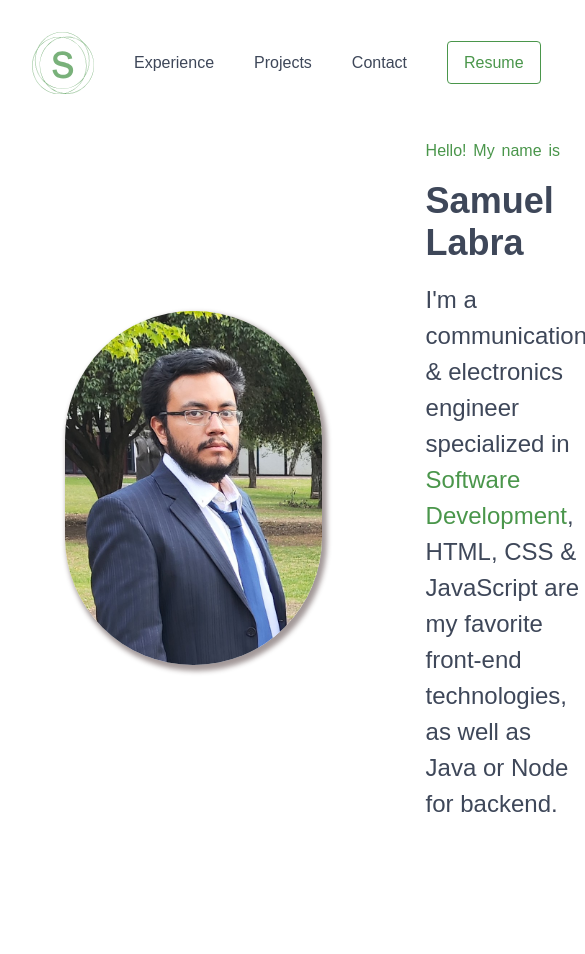
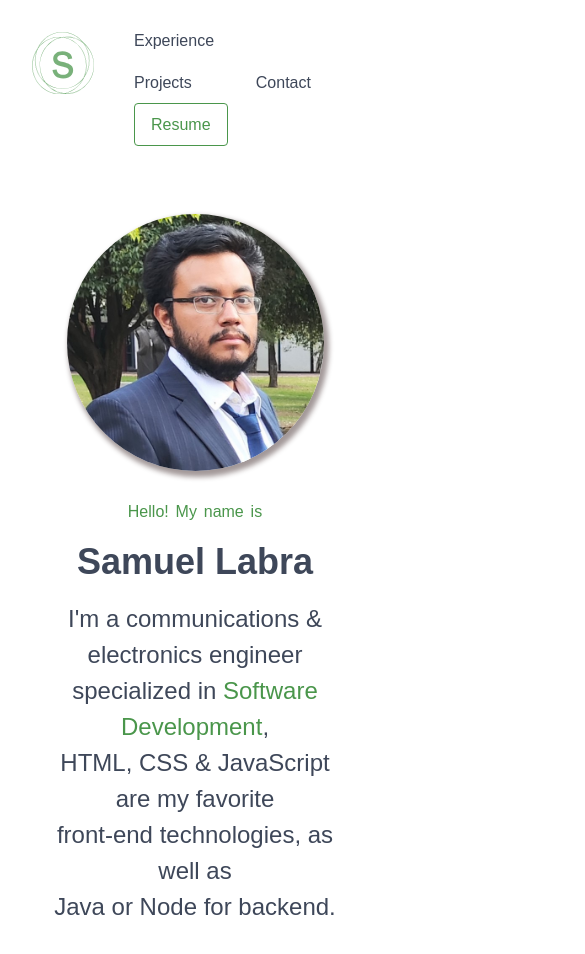
Before and after one commit to sglabra17/my-portfolio, a plain HTML site: page index.html in a window 390 px wide. Shown: the whole page, 585 px wide, since content can reach past the window. Before the commit the page ends 854 px from the top, so only its background shows below. Drawn offline with Linux system fonts and the light colour scheme.

Commit message:
Se agregaron estilos de responsividad (necesita revisión)

```diff
--- a/assets/css/header.css
+++ b/assets/css/header.css
@@ -2,6 +2,12 @@
     --my-green:  #58b35a;
     --my-green2: #4a964b;
     --txt-color: #3E4759;
+}
+
+*, *:before, *:after {
+    margin: 0;
+    padding: 0;
+    box-sizing: border-box;
 }
 
 .header {
@@ -13,16 +19,19 @@
 
 /* Image of Me */
 .photo-ctnr {
-    /* border: solid; */
+    /* border: solid pink; */
     align-self: center;
 }
 
-.my-photo {
+
+.my-photo,
+.my-photo-res {
     /* border: solid purple; */
     border-radius: 8em;
     box-shadow: 3px 4px 5px 2px hsla(0, 49%, 10%, 0.425);
 }
 
+.my-photo-res {display: none;}
 
 /* Title and Description */
 .about-ctnr {
@@ -54,3 +63,67 @@
 .jobtitle {
     color: var(--my-green2);
 }
+
+
+
+/**
+    Responsive - Mobile ( -1000px width )
+    Header
+*/
+@media screen and (max-width: 1000px){
+    .header {
+        padding: 1em;
+        display: block;
+    }
+
+    .photo-ctnr {
+        /* border: solid; */
+        margin-bottom: 2em;
+    }
+
+    .my-photo {display: none;}
+
+    .my-photo-res{
+        /* border: solid; */
+        display: block;
+        margin: 0 auto;
+        /* width: 200px; */
+        border-radius: 50%;
+    }
+
+    .about-ctnr {
+        /* border: solid; */
+        margin: 0;
+        text-align: center;
+        /* width: 250px; */
+    }
+
+}
+
+@media screen and (max-width: 603px){
+    .nav-itms {
+        gap: 1em;
+    }
+}
+
+@media screen and (max-width: 400px){
+    .nav-itms { gap: 1.5em; }
+}
+
+@media screen and (max-width: 350px) {
+    .about-ctnr {
+        width: 250px;
+    }
+}
+
+@media screen and (max-width: 335px){
+    .my-photo-res{
+        margin: 0;
+    }
+}
+
+@media screen and (max-width: 300px) {
+    .about-ctnr {
+        width: 250px;
+    }
+}
--- a/assets/css/styles.css
+++ b/assets/css/styles.css
@@ -63,6 +63,8 @@ nav li { list-style: none; }
     margin-left: auto;
     margin-right: 2em;
     display: flex;
+    flex-wrap: wrap;
+    /* gap: 1.75em; */
 }
 
 .nav-itms li {
@@ -98,7 +100,7 @@ nav li { list-style: none; }
 
 /* Main Content*/
 .main {
-    /* border: solid; */
+    /* border: solid purple; */
     padding: 1em;
 }
 
--- a/index.html
+++ b/index.html
@@ -25,8 +25,8 @@
                     </li>
                     <div class="nav-itms">
                         <li><a href="#">Experience</a></li>
-                        <li><a href="#">Projects</a></li>
-                        <li><a href="#">Contact</a></li>
+                        <li><a href="https://practice-now.netlify.app" target="_blank">Projects</a></li>
+                        <li><a href="mailto:polilabra@gmail.com?subject=How Can I Help You%3F">Contact</a></li>
                         <li class="btn-cv"><a href="CV-SAMUEL LABRA.pdf" target="_blank">Resume</a></li>
                     </div>
                 </ul>
@@ -38,6 +38,7 @@
             <header class="header">
                 <div class="photo-ctnr">
                     <img class="my-photo" src="imgs/me-pic.jpg" alt="A photo of Samuel using a suit" width="257">
+                    <img class="my-photo-res" src="imgs/me-pic-res.jpg" alt="A photo of Samuel using a suit" width="257">
                 </div>
                 <div class="about-ctnr">
                     <p class="greeting">Hello! My name is</p>
```
Also changed, not shown: imgs/me-pic-res.jpg (added).
